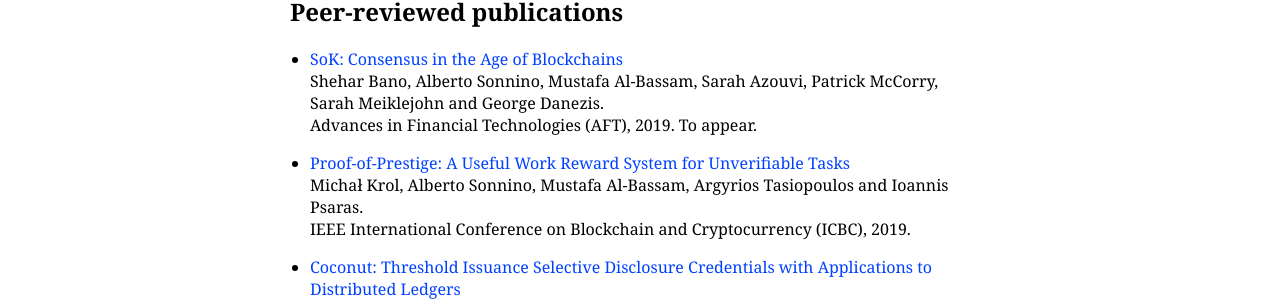
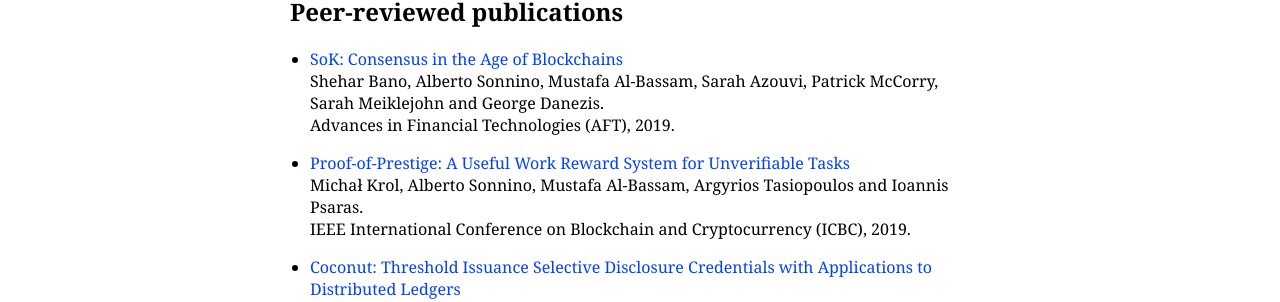
Before and after one commit to musalbas/research-homepage, a Jekyll site: the page built from index.md, in a window 1280 px wide. Shown: the part 359-661 px from the top of the page. Built offline with Jekyll 4.4.1, drawn with Linux system fonts in a browser that asks for light colours.

Commit message:
remove to appear

```diff
--- a/index.md
+++ b/index.md
@@ -14,7 +14,7 @@ Links: [Personal Homepage](https://musalbas.com) / [Twitter](https://twitter.com
 
 ## Peer-reviewed publications
 
-- [SoK: Consensus in the Age of Blockchains](publications/SoK_ConsensusBlockchains.pdf)<br>Shehar Bano, Alberto Sonnino, Mustafa Al-Bassam, Sarah Azouvi, Patrick McCorry, Sarah Meiklejohn and George Danezis.<br>Advances in Financial Technologies (AFT), 2019. To appear.
+- [SoK: Consensus in the Age of Blockchains](publications/SoK_ConsensusBlockchains.pdf)<br>Shehar Bano, Alberto Sonnino, Mustafa Al-Bassam, Sarah Azouvi, Patrick McCorry, Sarah Meiklejohn and George Danezis.<br>Advances in Financial Technologies (AFT), 2019.
 
 - [Proof-of-Prestige: A Useful Work Reward System for Unverifiable Tasks](publications/pop.pdf)<br>Michał Krol, Alberto Sonnino, Mustafa Al-Bassam, Argyrios Tasiopoulos and Ioannis Psaras.<br>IEEE International Conference on Blockchain and Cryptocurrency (ICBC), 2019.
 
```
